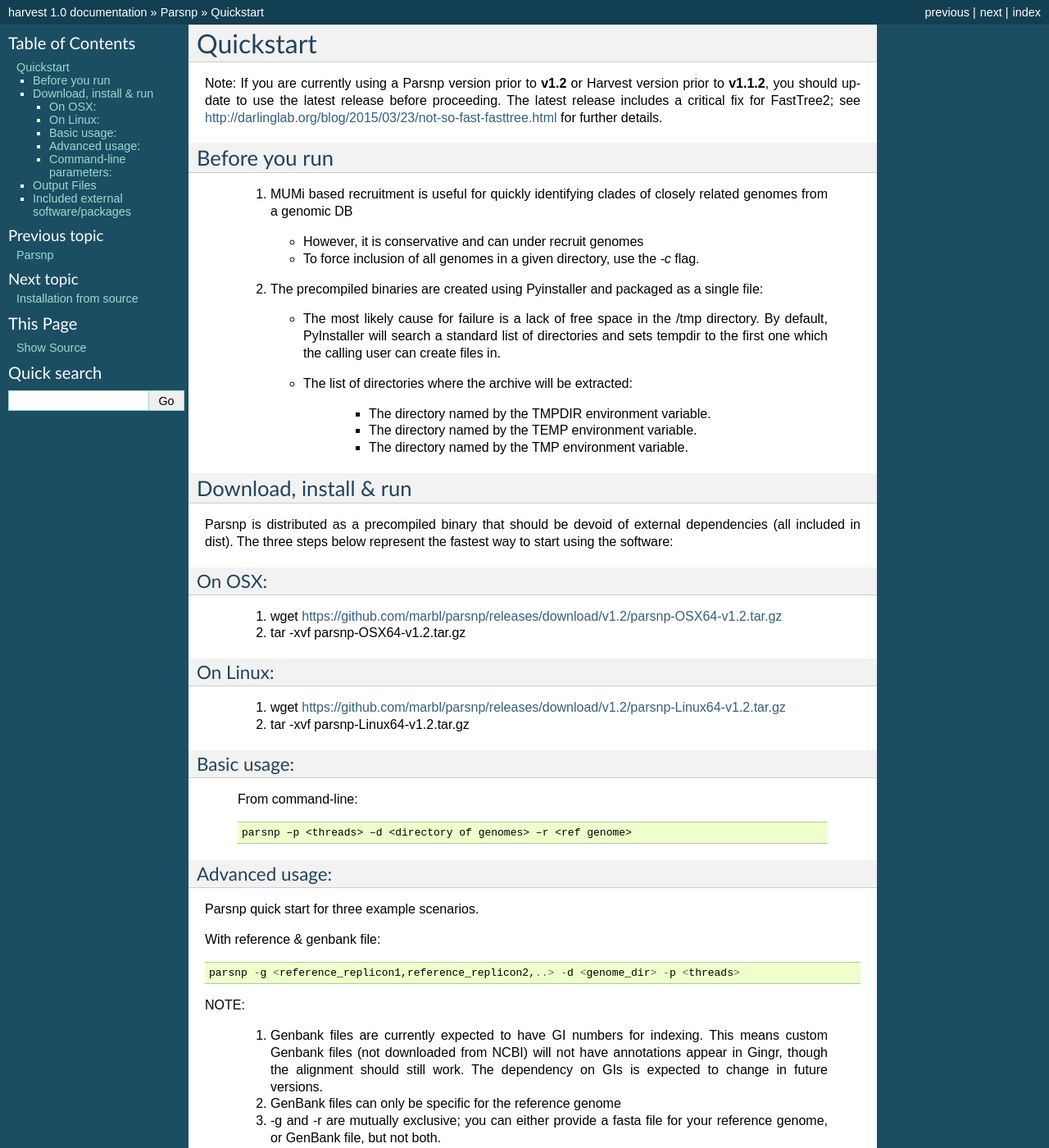
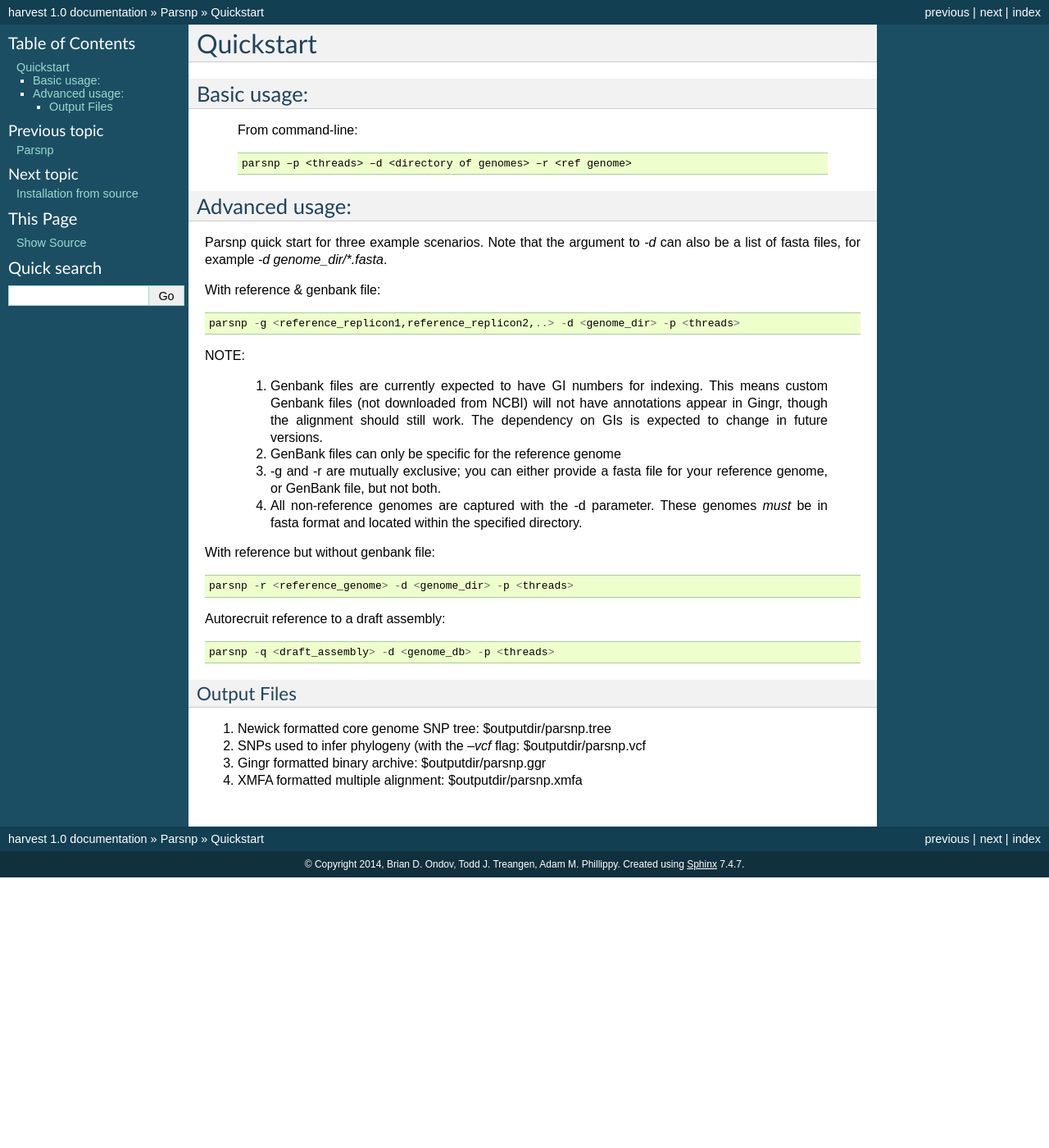
Before and after one commit to marbl/harvest, a Sphinx documentation site: the page built from docs/content/parsnp/quickstart.rst, in a window 1280 px wide and 1400 px high. Shown: the whole window at 82% size. Built offline with Sphinx 7.4.7, drawn with Linux system fonts in a browser that asks for light colours; pages that are not in the unit, such as notebooks, are missing from menus; some of the changed text lies outside the part shown.

Commit message:
Remove redundant info already represented in the Parsnp Github README. Add VCF instructions

```diff
--- a/docs/content/parsnp/quickstart.rst
+++ b/docs/content/parsnp/quickstart.rst
@@ -1,40 +1,6 @@
 Quickstart
 ==========
 
-Note: If you are currently using a Parsnp version prior to **v1.2** or Harvest version prior to **v1.1.2**, you should update to use the latest release before proceeding. The latest release includes a critical fix for FastTree2; see http://darlinglab.org/blog/2015/03/23/not-so-fast-fasttree.html for further details.
-
-Before you run
----------------
-
-   1. MUMi based recruitment is useful for quickly identifying clades of closely related genomes from a genomic DB
-
-      * However, it is conservative and can under recruit genomes
-      * To force inclusion of all genomes in a given directory, use the `-c` flag.
-
-   2. The precompiled binaries are created using Pyinstaller and packaged as a single file:
-
-      * The most likely cause for failure is a lack of free space in the /tmp directory. By default, PyInstaller will search a standard list of directories and sets tempdir to the first one which the calling user can create files in.
-
-      * The list of directories where the archive will be extracted:
-
-         - The directory named by the TMPDIR environment variable.
-         - The directory named by the TEMP environment variable.
-         - The directory named by the TMP environment variable.
-
-Download, install & run
------------------------
-Parsnp is distributed as a precompiled binary that should be devoid of external dependencies (all included in dist). The three steps below represent the fastest way to start using the software:
-
-On OSX:
-"""""""
-  1. wget https://github.com/marbl/parsnp/releases/download/v1.2/parsnp-OSX64-v1.2.tar.gz
-  2. tar -xvf parsnp-OSX64-v1.2.tar.gz
-
-On Linux:
-"""""""""
-
-  1. wget https://github.com/marbl/parsnp/releases/download/v1.2/parsnp-Linux64-v1.2.tar.gz
-  2. tar -xvf parsnp-Linux64-v1.2.tar.gz
 
 Basic usage:
 """"""""""""
@@ -46,7 +12,7 @@
 Advanced usage:
 """""""""""""""
 
-Parsnp quick start for three example scenarios.
+Parsnp quick start for three example scenarios. Note that the argument to `-d` can also be a list of fasta files, for example `-d genome_dir/*.fasta`.
 
 With reference & genbank file::
 
@@ -67,61 +33,10 @@
 
    parsnp -q <draft_assembly> -d <genome_db> -p <threads>
 
-Command-line parameters:
-"""""""""""""""""""""""""
-
-Input/output::
-
- -c = <flag>: (c)urated genome directory, use all genomes in dir and ignore MUMi? (default = NO)
- -d = <path>: (d)irectory containing genomes/contigs/scaffolds
- -r = <path>: (r)eference genome (set to ! to pick random one from genome dir)
- -g = <string>: Gen(b)ank file(s) (gbk), comma separated list (default = None)
- -o = <string>: output directory? default [./P_CURRDATE_CURRTIME]
- -q = <path>: (optional) specify (assembled) query genome to use, in addition to genomes found in genome dir (default = NONE)
-
-
-MUMi::
-
- -U = <float>: max MUMi distance value for MUMi distribution
- -M = <flag>: calculate MUMi and exit? overrides all other choices! (default: NO)
- -i = <float>: max MUM(i) distance (default: autocutoff based on distribution of MUMi values)
-
-MUM search::
-
- -a = <int>: min (a)NCHOR length (default = 1.1*Log(S))
- -C = <int>: maximal cluster D value? (default=100)
- -z = <path>: min LCB si(z)e? (default = 25)
-
-LCB alignment::
-
- -D = <float>: maximal diagonal difference? Either percentage (e.g. 0.2) or bp (e.g. 100bp) (default = 0.12)
- -e = <flag> greedily extend LCBs? experimental! (default = NO)
- -n = <string>: alignment program (default: libMUSCLE)
- -u = <flag>: output unaligned regions? .unaligned (default: NO)
-
-Recombination filtration::
-
- -x = <flag>: enable filtering of SNPs located in PhiPack identified regions of recombination? (default: NO)
-
-Misc::
-
- -h = <flag>: (h)elp: print this message and exit
- -p = <int>: number of threads to use? (default= 1)
- -P = <int>: max partition size? limits memory usage (default= 15000000)
- -v = <flag>: (v)erbose output? (default = NO)
- -V = <flag>: output (V)ersion and exit
-
 Output Files
 -------------
 
 #. Newick formatted core genome SNP tree: $outputdir/parsnp.tree
-#. SNPs used to infer phylogeny: $outputdir/parsnp.vcf
+#. SNPs used to infer phylogeny (with the `--vcf` flag: $outputdir/parsnp.vcf
 #. Gingr formatted binary archive: $outputdir/parsnp.ggr
 #. XMFA formatted multiple alignment: $outputdir/parsnp.xmfa
-
-Included external software/packages
-------------------------
-
-* FastTree2 : http://meta.microbesonline.org/fasttree
-* Muscle : http://www.drive5.com/muscle
-* PhiPack : http://www.maths.otago.ac.nz/~dbryant/software.html
--- a/docs/content/parsnp/tutorial.rst
+++ b/docs/content/parsnp/tutorial.rst
@@ -49,7 +49,6 @@
       * Inspect Output:
 
          * Multiple alignment: :download:`XMFA <runm1.xmfa>`
-         * SNPs: :download:`VCF <runm1.vcf>`
          * Phylogeny: :download:`Newick <runm1.tree>`
 
    2) 31 Streptococcus pneumoniae genomes
@@ -68,7 +67,7 @@
 
       * Force inclusion of all genomes (-c) ::
 
-         ./parsnp -r ./strep31/NC_011900.fna -d ./strep31 -p <num threads> -c
+         ./parsnp -r ./strep31/NC_011900.fna -d ./strep31/*.fna -p <num threads> -c
 
      * Command-line output:
 
@@ -92,5 +91,4 @@
       * Inspect Output:
 
          * Multiple alignment: :download:`XMFA <runs1.xmfa>`
-         * SNPs: :download:`VCF <runs1.vcf>`
          * Phylogeny: :download:`Newick <runs1.tree>`
```
